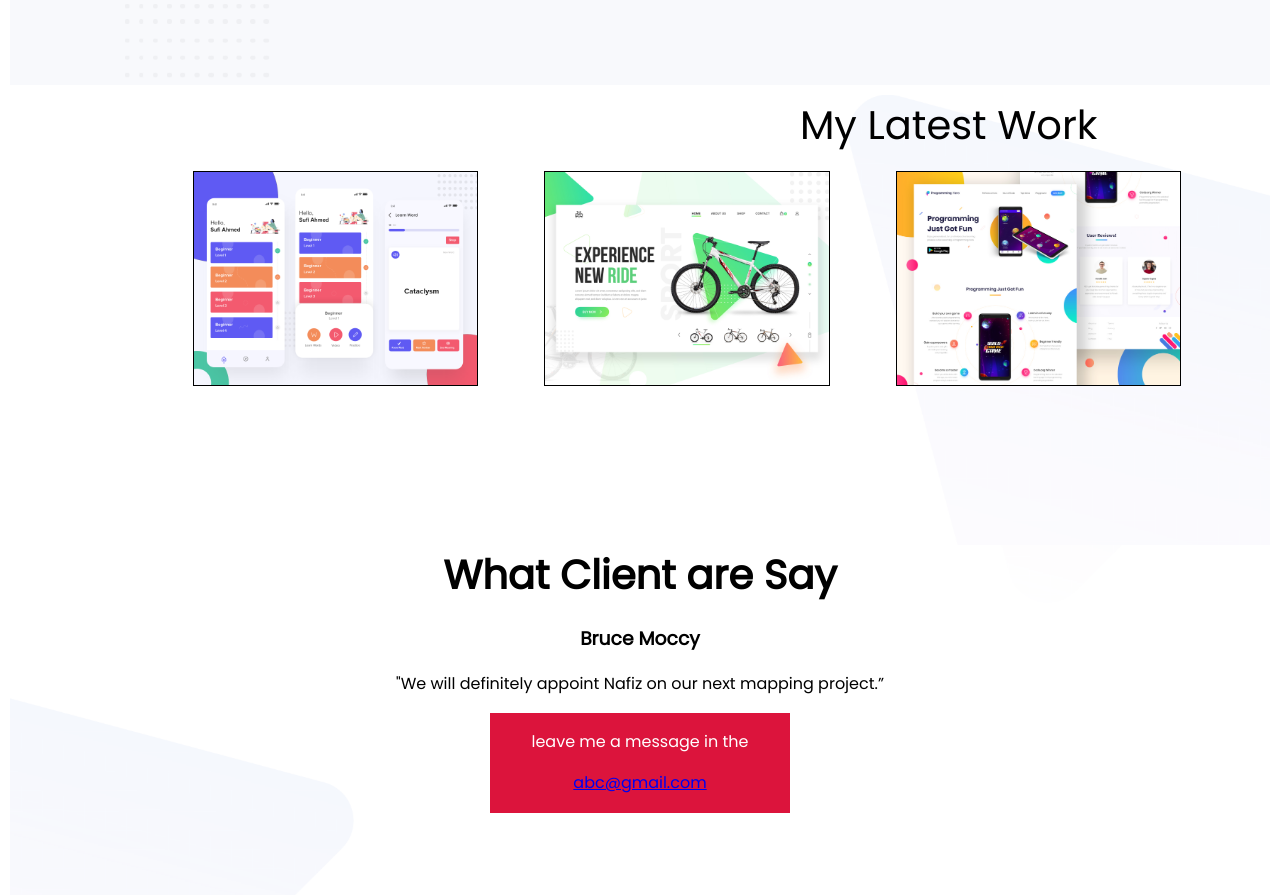
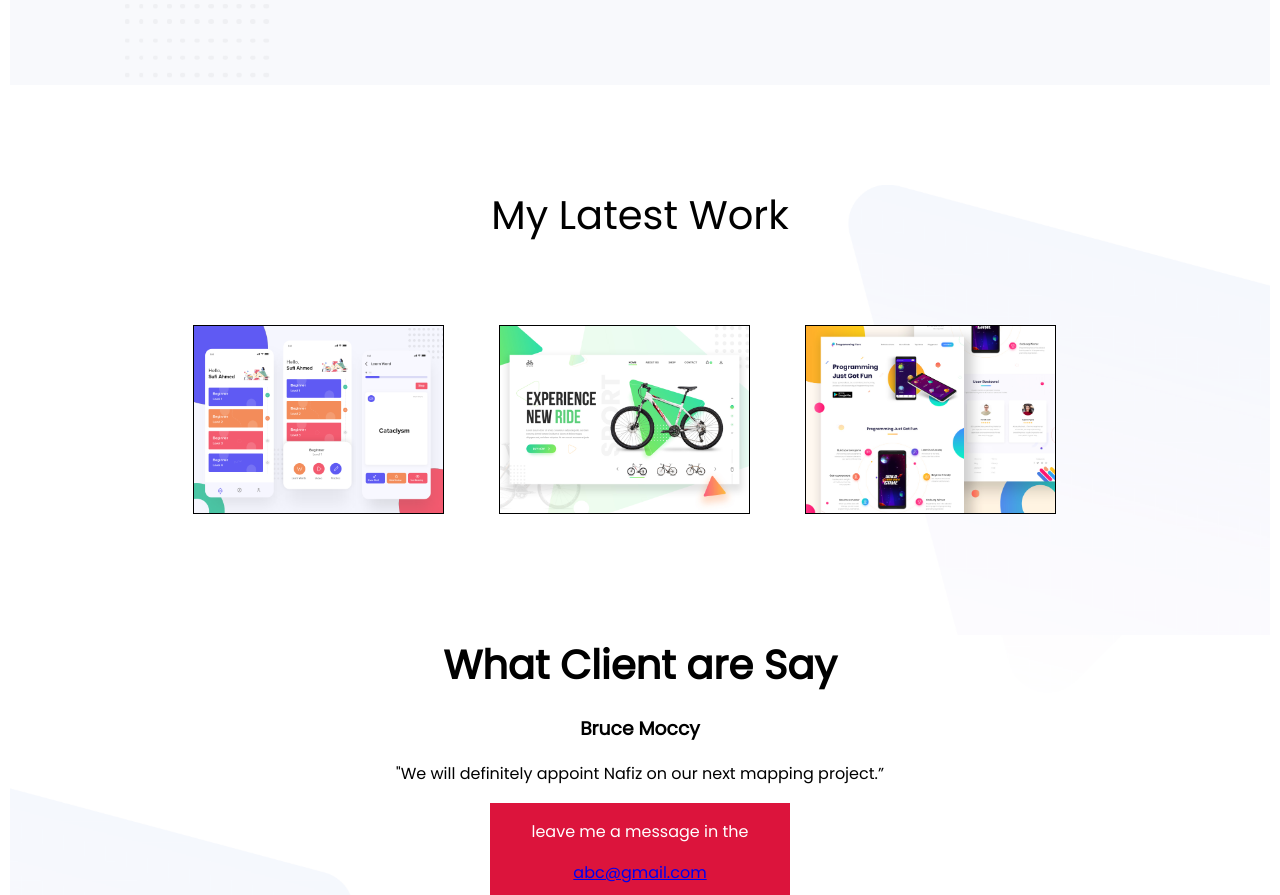
Before and after one commit to arcpy-naf/personal-website, a plain HTML site: page index.html in a window 1280 px wide. Shown: the part 825-1720 px from the top of the page. Drawn offline with Linux system fonts and the light colour scheme.

Commit message:
last-try

```diff
--- a/style.css
+++ b/style.css
@@ -52,9 +52,9 @@ section{
     margin-left: 10%;
 }
 .one-third-width{
-    width:25%;
+    width:22%;
     float: left;
-    padding:1%;
+    padding-left:1%;
     margin-left:4%;
 }
 .one-third-width img{
@@ -65,11 +65,11 @@ section{
 #text-work{
     text-align: center;
     font-weight: 300;
-    margin-top: 10px;
-    margin-bottom: 5px;
+    margin-top: 100px;
+    margin-bottom: 80px;
 }
 .latest-work-banner{
-    background-image: url(images/latest-work-bg.png);
+    background-image: url("images/latest-work-bg.png");
     background-repeat: no-repeat;
     background-position: left;
     background-size: 100%;
```
